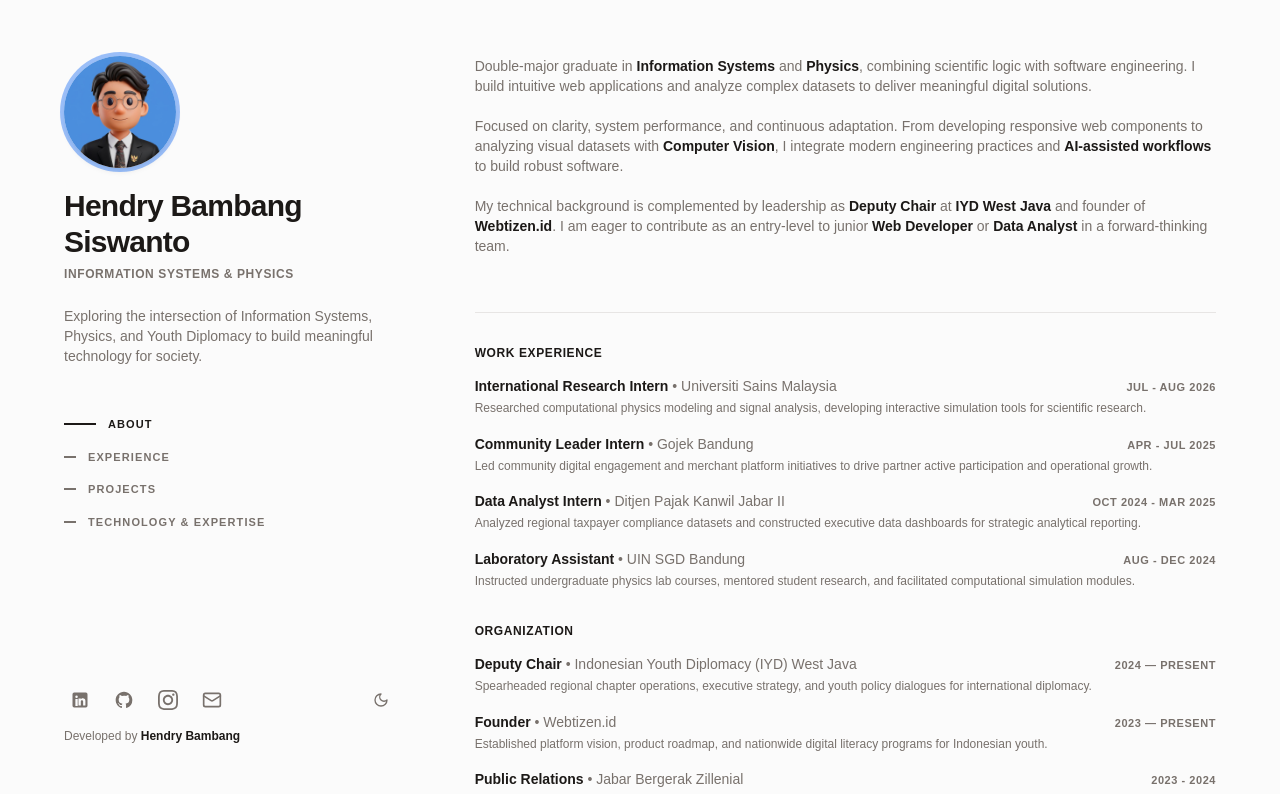
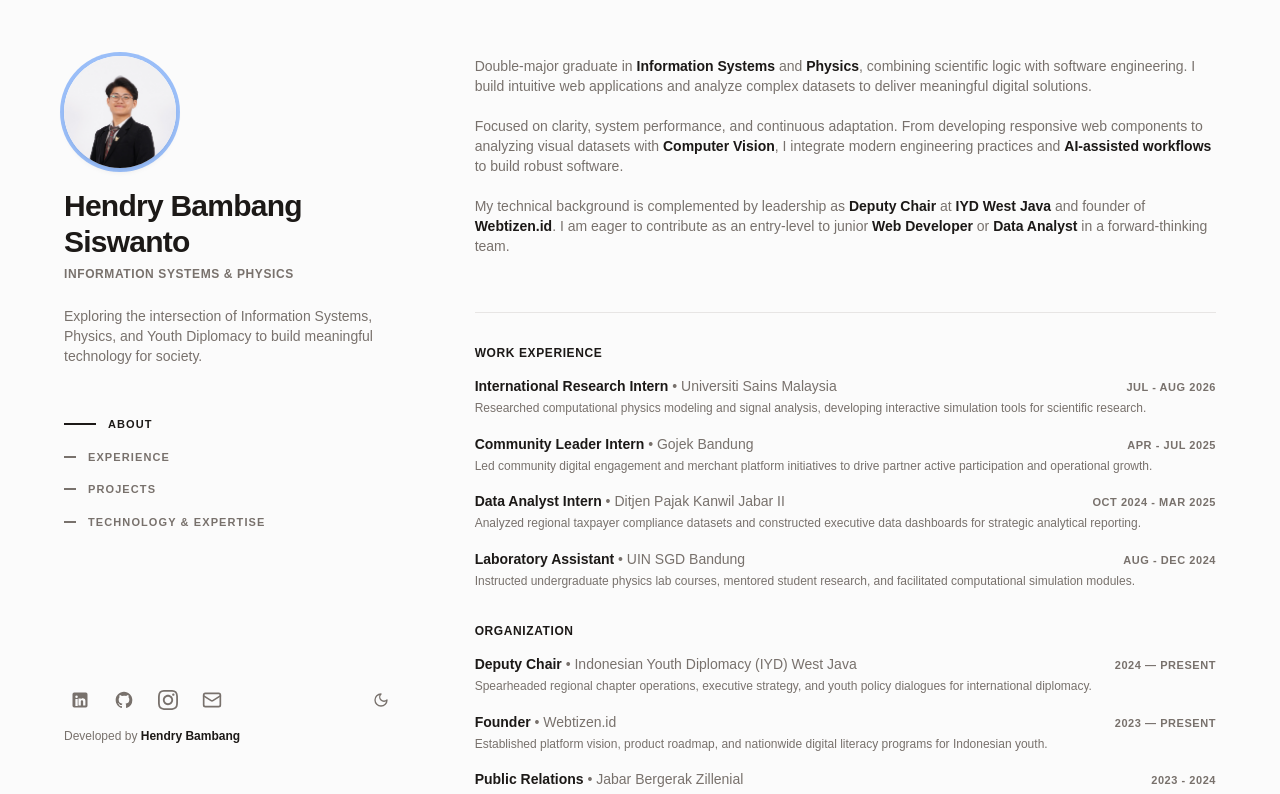
Before and after one commit to workhendry20-creator/personal-website, a Next.js app: page / in a window 1280 px wide. Shown: the top 794 px of the page. Built offline with nearby package versions, Linux system fonts and the light colour scheme.

Commit message:
Revert profile avatar to final.jpg and set favicon to avatar.jpeg

```diff
--- a/app/layout.tsx
+++ b/app/layout.tsx
@@ -3,8 +3,13 @@ import { ThemeProvider } from '@/components/ThemeProvider';
 import './globals.css';
 
 export const metadata: Metadata = {
-  title: 'Hendry\'s Personal Space',
+  title: "Hendry's Personal Space",
   description: 'Personal space, thoughts, and projects by Hendry Bambang Siswanto',
+  icons: {
+    icon: '/avatar.jpeg',
+    shortcut: '/avatar.jpeg',
+    apple: '/avatar.jpeg',
+  },
 };
 
 export default function RootLayout({
--- a/app/page.tsx
+++ b/app/page.tsx
@@ -156,7 +156,7 @@ export default function Home() {
           <div className="space-y-5 sm:space-y-6 flex flex-col items-start text-left">
             <div className="flex flex-col items-start text-left w-full space-y-3">
               <Image
-                src="/avatar.jpeg"
+                src="/final.jpg"
                 alt="Hendry Bambang Siswanto"
                 width={112}
                 height={112}
```
Also changed, not shown: app/icon.jpeg (added).
